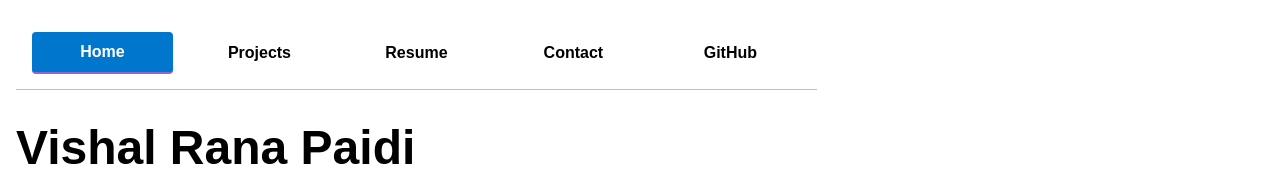
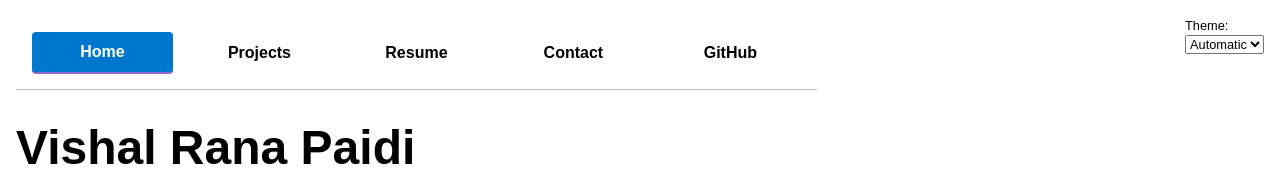
Before and after one commit to vishal-rana-p/portfolio, a plain HTML site: page index.html in a window 1280 px wide. Shown: the top 188 px of the page. Drawn offline with Linux system fonts and the light colour scheme.

Commit message:
js theme

```diff
--- a/global.js
+++ b/global.js
@@ -37,3 +37,48 @@ for (let p of pages) {
 
     nav.append(a);
   }
+
+
+  document.body.insertAdjacentHTML(
+    "afterbegin",
+    `
+    <label class="color-scheme">
+      Theme:
+      <select>
+        <option value="light dark">Automatic</option>
+        <option value="light">Light</option>
+        <option value="dark">Dark</option>
+      </select>
+    </label>
+  `
+  );
+  const select = document.querySelector(".color-scheme select");
+  select.addEventListener("input", function(event) {
+    console.log("color scheme changed to", event.target.value);
+
+    // Set the color-scheme on the root <html> element
+    document.documentElement.style.setProperty("color-scheme", event.target.value);
+  });
+
+  function setColorScheme(colorScheme) {
+    document.documentElement.style.setProperty("color-scheme", colorScheme);
+    select.value = colorScheme;  // keep the dropdown in sync
+  }
+
+
+// If a preference is saved, apply it
+if ("colorScheme" in localStorage) {
+  setColorScheme(localStorage.colorScheme);
+} else {
+  setColorScheme("light dark"); // default to Automatic
+}
+select.addEventListener("input", function(event) {
+    const value = event.target.value;
+    console.log("color scheme changed to", value);
+
+    // Apply the color scheme
+    setColorScheme(value);
+
+    // Save preference to localStorage
+    localStorage.colorScheme = value;
+  });
--- a/style.css
+++ b/style.css
@@ -249,3 +249,18 @@ nav a.current {
 nav a:hover {
   background-color: color-mix(in oklch, var(--accent-color), canvas 85%);
 }
+
+
+/* Step 4.3: Place the color-scheme switcher at top-right */
+.color-scheme {
+  position: absolute;       /* Remove from normal flow */
+  top: 1rem;                /* 1rem from top */
+  right: 1rem;              /* 1rem from right */
+  font-size: 0.8rem;        /* smaller text to make it less prominent */
+  font-family: inherit;     /* inherit font from parent */
+}
+
+/* Make the select control match input/textarea/button font */
+.color-scheme select {
+  font: inherit;
+}
```
